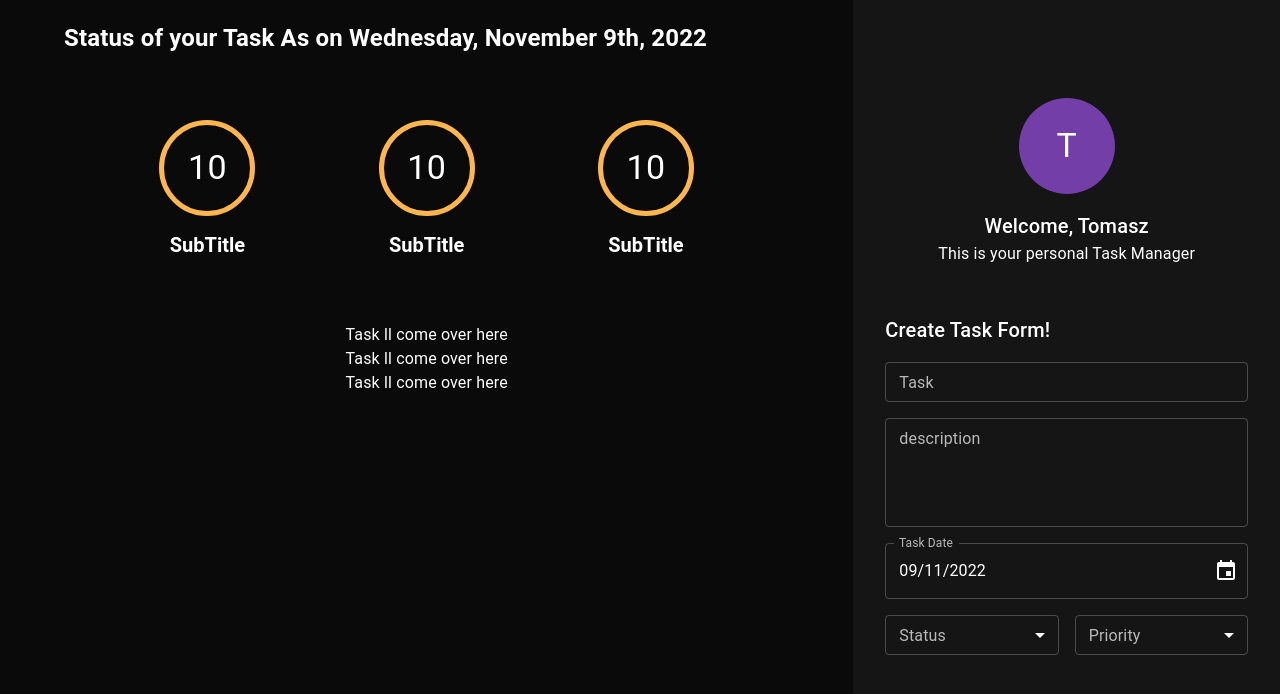
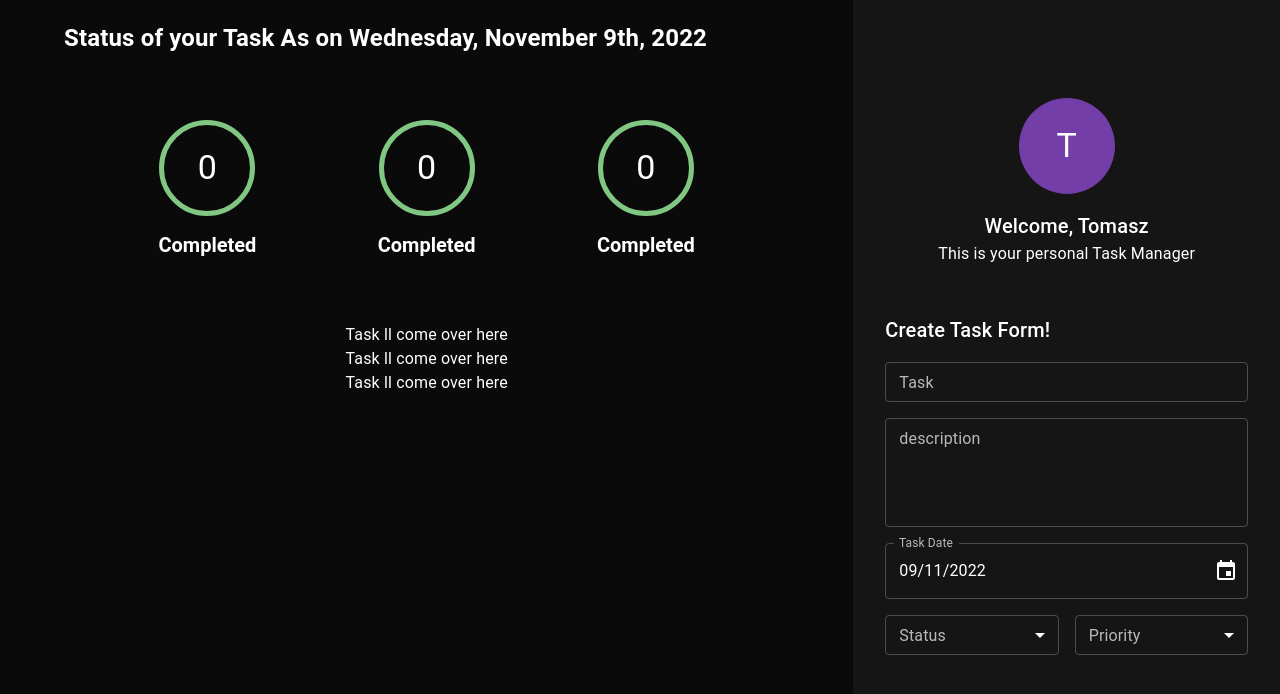
Before and after one commit to tprazniewski/TaskApp, a React (Create React App) app in the folder client/: page / in a window 1280 px wide. Shown: the top 694 px of the page. Built offline with nearby package versions, Linux system fonts and the light colour scheme.

Commit message:
Make Counter Component dynamic , create emitLabel and emitBorderColout helper functions

```diff
--- a/client/src/components/taskarea/counter/Counter.tsx
+++ b/client/src/components/taskarea/counter/Counter.tsx
@@ -1,7 +1,13 @@
 import React, { FC, ReactElement } from "react";
 import { Avatar, Box, Typography } from "@mui/material";
+import { emitBorderColour } from "./helpers/emitBorderColour";
+import { Status } from "../../createTaskForm/enums/Status";
+import { ICounter } from "./ICounter";
+import { emitLAbel } from "./helpers/emitLabel";
+import PropTypes from "prop-types";
 
-export const Counter: FC = (): ReactElement => {
+export const Counter: FC<ICounter> = (props): ReactElement => {
+  const { status = Status.completed, count = 0 } = props;
   return (
     <>
       <Box
@@ -17,11 +23,11 @@ export const Counter: FC = (): ReactElement => {
             width: "96px",
             height: "96px",
             marginBottom: "16px",
-            borderColor: "warning.light",
+            borderColor: `${emitBorderColour(status)}`,
           }}
         >
           <Typography color="#ffffff" variant="h4">
-            10
+            {count}
           </Typography>
         </Avatar>
         <Typography
@@ -30,9 +36,14 @@ export const Counter: FC = (): ReactElement => {
           fontSize="20px"
           variant="h5"
         >
-          SubTitle
+          {emitLAbel(status)}
         </Typography>
       </Box>
     </>
   );
 };
+
+Counter.propTypes = {
+  count: PropTypes.number,
+  status: PropTypes.oneOf([Status.todo, Status.inProgress, Status.completed]),
+};
--- /dev/null
+++ b/client/src/components/taskarea/counter/ICounter.ts
@@ -0,0 +1,8 @@
+import { Status } from "../../createTaskForm/enums/Status";
+
+export type CounterStatus = Status.todo | Status.inProgress | Status.completed;
+
+export interface ICounter {
+  count?: number;
+  status?: CounterStatus;
+}
--- /dev/null
+++ b/client/src/components/taskarea/counter/helpers/emitBorderColour.ts
@@ -0,0 +1,13 @@
+import { CounterStatus } from "../ICounter";
+import { Status } from "../../../createTaskForm/enums/Status";
+
+export const emitBorderColour = (status: CounterStatus): string => {
+  switch (status) {
+    case Status.todo:
+      return "error.light";
+    case Status.inProgress:
+      return "warning.light";
+    case Status.completed:
+      return "success.light";
+  }
+};
--- /dev/null
+++ b/client/src/components/taskarea/counter/helpers/emitLabel.ts
@@ -0,0 +1,13 @@
+import { CounterStatus } from "../ICounter";
+import { Status } from "../../../createTaskForm/enums/Status";
+
+export const emitLAbel = (status: CounterStatus): string => {
+  switch (status) {
+    case Status.todo:
+      return "Todo's";
+    case Status.inProgress:
+      return "In Progress";
+    case Status.completed:
+      return "Completed ";
+  }
+};
```
Also changed, not shown: 1 other file (tests, documents, lock files or other folders).
